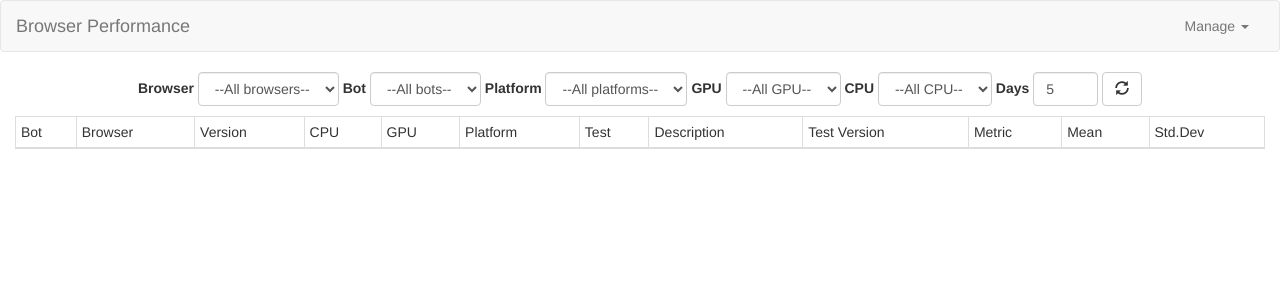
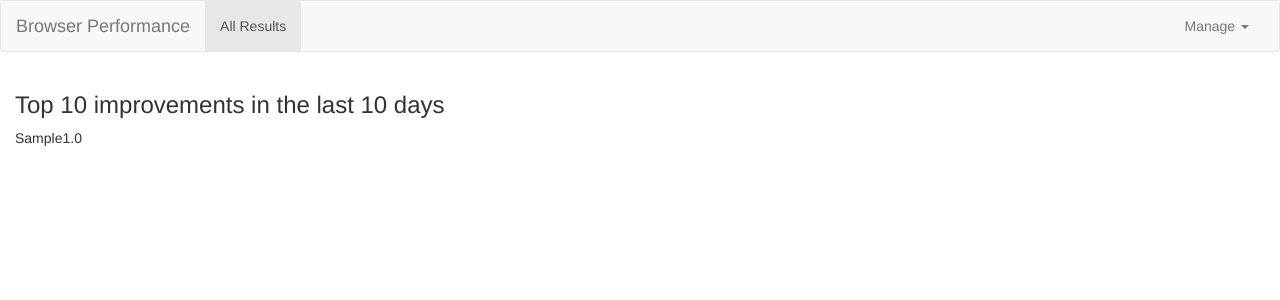
Before and after one commit to Igalia/browserperfdash, a Django app: page / in a window 1280 px wide. Shown: the top 300 px of the page. Run offline with Django 3.2, Linux system fonts and the light colour scheme; tables that the repository leaves empty hold one stand-in row (values such as "Sample post"); data that the repository does not hold is empty; some libraries are stand-ins or nearby versions.

Commit message:
Added in a 'delta' field to the botreportmodel calculating in improv/regression

```diff
--- a/dashboard/models.py
+++ b/dashboard/models.py
@@ -107,10 +107,10 @@ AGGREGATION_CHOICES = (
 
 class BotReportDataManger(models.Manager):
     def create_report(self, bot, browser, browser_version, root_test, test_path, test_version, aggregation,
-                      metric_tested, mean_value, stddev):
+                      metric_tested, mean_value, stddev, delta):
         bot_report_data = self.create(bot=bot, browser=browser, browser_version=browser_version, root_test=root_test,
                                       test_path=test_path, test_version=test_version, aggregation=aggregation,
-                                      metric_tested=metric_tested, mean_value=mean_value, stddev=stddev)
+                                      metric_tested=metric_tested, mean_value=mean_value, stddev=stddev, delta=delta)
         return bot_report_data
 
 
@@ -125,9 +125,11 @@ class BotReportData(models.Model):
     metric_tested = models.ForeignKey(MetricUnit, blank=False, null=False)
     mean_value = models.FloatField(_('Mean Value'),null=True, blank=True)
     stddev = models.FloatField(_('Standard Deviation'),null=True, blank=True)
+    delta = models.FloatField(_('Delta Field'), null=True, blank=True, default=0.00)
     timestamp = models.DateTimeField(auto_now_add=True)
 
     objects = BotReportDataManger()
 
     def __unicode__(self):
-        return self.bot.name
+        return self.bot.name + ":" + str(self.browser) + ":" + self.test_version + ":" +\
+               self.test_path + ":" + str(self.mean_value)
--- a/dashboard/serializers.py
+++ b/dashboard/serializers.py
@@ -60,4 +60,4 @@ class BotReportDataSerializer(serializers.ModelSerializer):
     class Meta:
         model = BotReportData
         fields = ('bot', 'gpu_type', 'cpu_arch', 'platform', 'browser', 'browser_version', 'root_test',
-                  'test_path', 'test_version', 'metric_tested', 'mean_value', 'stddev', 'days_since')
+                  'test_path', 'test_version', 'metric_tested', 'mean_value', 'stddev', 'days_since' ,'delta')
--- a/dashboard/templates/index.html
+++ b/dashboard/templates/index.html
@@ -1,104 +1,28 @@
 {% extends "static/base.html" %}
 {% load static %}
 {% block body %}
-    <div class="container-fluid" ng-controller="{% block ng_controller %}AppController{% endblock %}">
+    <div class="container-fluid">
         {% block content %}
             <div class="row">
                 <div class="container-fluid">
-                    <form class="form-inline">
-                        <div class="row" style="text-align: center">
-                            {% verbatim %}
-                            <div class="form-group">
-                                <label for="browsers">Browser</label>
-                                <select name="browser" class="form-control" ng-model="selectedBrowser"
-                                        ng-options="x.name for x in browsers">
-                                    <option value="">--All browsers--</option>
-                                </select>
-                            </div>
-                            <div class="form-group">
-                                <label for="bot">Bot</label>
-                                <select name="bot" class="form-control" ng-model="selectedBot"
-                                        ng-options="bot.name for bot in bots" ng-change="updateOtherCombos()">
-                                    <option value="">--All bots--</option>
-                                </select>
-                            </div>
-                            <div class="form-group">
-                                <label for="platform">Platform</label>
-                                <select name="platform" class="form-control" ng-model="selectedPlatform" ng-disabled="selectedBot">
-                                    <option value="">--All platforms--</option>
-                                    <option ng-repeat="x in platforms" value="{{ x.name }}">{{ x.name }}</option>
-                                    <option value="{{ selectedBot.platform }}" ng-selected="selectedBot" ng-show="selectedBot">
-                                        {{ selectedBot.platform}}</option>
-                                </select>
-                            </div>
-                            <div class="form-group">
-                                <label for="platform">GPU</label>
-                                <select name="gpu" class="form-control" ng-model="selectedGPU" ng-disabled="selectedBot">
-                                    <option value="">--All GPU--</option>
-                                    <option ng-repeat="x in gpus" value="{{ x.name }}">{{ x.name }}</option>
-                                    <option value="{{ selectedBot.gpuType }}" ng-selected="selectedBot" ng-show="selectedBot">
-                                        {{ selectedBot.gpuType}}</option>
-                                </select>
-                            </div>
-                            <div class="form-group">
-                                <label for="cpu">CPU</label>
-                                <select class="form-control" ng-model="selectedCPU" ng-disabled="selectedBot">
-                                    <option value="">--All CPU--</option>
-                                    <option ng-repeat="x in cpus" value="{{ x.name }}">{{ x.name }}</option>
-                                    <option value="{{ selectedBot.cpuArchitecture }}" ng-selected="selectedBot" ng-show="selectedBot">
-                                        {{ selectedBot.cpuArchitecture }}</option>
-                                </select>
-                            </div>
-                            <div class="form-group">
-                                <label for="days">Days</label>
-                                <input type="number" ng-init="selectedDays=5" min="0" max="20"  name="selectedDays"
-                                       data-ng-model="selectedDays" class="form-control" style="width: 65px;" id="selectedDays">
-                            </div>
-                            <button type="button" class="btn btn-default" ng-click="reload()" id="reload">
-                                <i class="glyphicon glyphicon-refresh"></i></button>
-                        </div>
-                        {% endverbatim %}
-                    </form>
-                </div>
-                <div class="col-md-12" style="padding-top: 10px;">
-                    <table class="table table-hover table-condensed table-bordered">
-                        <thead>
-                        <td>Bot</td>
-                        <td>Browser</td>
-                        <td>Version</td>
-                        <td>CPU</td>
-                        <td>GPU</td>
-                        <td>Platform</td>
-                        <td>Test</td>
-                        <td>Description</td>
-                        <td>Test Version</td>
-                        <td>Metric</td>
-                        <td>Mean</td>
-                        <td>Std.Dev</td>
-                        </thead>
-                        <tbody>
-                        {% verbatim %}
-                        <tr ng-repeat="data in reports | filter: { browser: selectedBrowser.id }
-                        | filter: {bot: selectedBot.name} | filter: {cpu_arch:selectedCPU}
-                        | filter: {platform: selectedPlatform } | filter: {gpu_type: selectedGPU}"
-                            ng-if="data.days_since < selectedDays">
-                            <td>{{ data.bot }}</td>
-                            <td>{{ data.browser }}</td>
-                            <td>{{ data.browser_version }}</td>
-                            <td>{{ data.cpu_arch}}</td>
-                            <td>{{ data.gpu_type }}</td>
-                            <td>{{ data.platform }}</td>
-                            <td>{{ data.root_test }}</td>
-                            <td>{{ data.test_path }}</td>
-                            <td>{{ data.test_version }}</td>
-                            <td>{{ data.metric_tested }}</td>
-                            <td>{{ data.mean_value }}</td>
-                            <td>{{ data.stddev }}</td>
+
+                    <h3> Top 10 improvements in the last 10 days</h3>
+                    <table>
+                    <tbody>
+                    {%  for obj in object_list %}
+                        <tr>
+                            <td>
+                                {{ obj.test_path }}
+                            </td>
+                        <td>
+                            {{ obj.delta }}
+                        </td>
                         </tr>
-                        {% endverbatim %}
-                        </tbody>
+                    {% endfor %}
+                    </tbody>
                     </table>
                 </div>
             </div>
-        {% endblock %}
+        {% endblock content %}
+    </div>
 {% endblock body %}
--- a/dashboard/templates/static/navbar_top.html
+++ b/dashboard/templates/static/navbar_top.html
@@ -14,6 +14,9 @@
 
         <!-- Collect the nav links, forms, and other content for toggling -->
         <div class="collapse navbar-collapse" id="bs-example-navbar-collapse-1">
+            <ul class="nav navbar-nav">
+                <li class="active"><a href="{%  url 'all_results' %}">All Results <span class="sr-only">(current)</span></a></li>
+            </ul>
             <ul class="nav navbar-nav navbar-right">
                 <li class="dropdown">
                     <a href="#" class="dropdown-toggle" data-toggle="dropdown" role="button" aria-haspopup="true" aria-expanded="false">Manage <span class="caret"></span></a>
--- a/dashboard/urls.py
+++ b/dashboard/urls.py
@@ -3,6 +3,7 @@ from dashboard.views import *
 from . import views
 
 urlpatterns = [
+    url(r'^all/$', AllResultsView.as_view(), name='all_results'),
     url(r'^bot-report', BotReportView.as_view()),
     url(r'^result/$', BotDataReportList.as_view(), name='result-list'),
     url(r'^browser/$', BrowsersList.as_view(), name='browser-list'),
--- a/dashboard/views.py
+++ b/dashboard/views.py
@@ -13,6 +13,9 @@ import json
 from helpers.benchmark_results import BenchmarkResults
 from django.views.generic import ListView
 from .serializers import *
+from django.db.models import Sum
+from django.db.models import F, Count
+from django.db.models import Max, Min
 
 import logging
 
@@ -73,8 +76,16 @@ class CPUArchitectureList(generics.ListAPIView):
     serializer_class = CPUArchitectureListSerializer
 
 
-class DefaultHomeView(TemplateView):
+class DefaultHomeView(ListView):
     template_name="index.html"
+
+    def get_queryset(self):
+        return BotReportData.objects.all()
+
+
+
+class AllResultsView(TemplateView):
+    template_name="allresults.html"
 
 
 class BotReportView(APIView):
@@ -92,6 +103,19 @@ class BotReportView(APIView):
     @classmethod
     def extract_aggregation(cls, metric):
         return metric.split(':')[1]
+
+    @classmethod
+    def process_delta(cls, test_version, browser, root_test, browser_version, test_path, mean_value):
+        delta = 0.0
+        # We take in the previous result (if exists)
+        previous_result = BotReportData.objects.filter(test_version__lt=test_version, browser=browser,
+                                                       root_test=root_test, browser_version=browser_version,
+                                                       test_path=test_path).order_by('-timestamp')[:1]
+        if previous_result:
+            for res in previous_result:
+                delta = float(mean_value)-float(res.mean_value)
+
+        return delta
 
     def post(self, request, format=None):
         try:
@@ -162,11 +186,13 @@ class BotReportView(APIView):
             else:
                 aggregation = 'None'
 
+            # Calculate the change and store it during processing the POST
+            delta = self.process_delta(test_version, browser, root_test, browser_version, raw_path, mean_value)
             report = BotReportData.objects.create_report(bot=bot, browser=browser, browser_version=browser_version,
                                                          root_test=root_test, test_path=raw_path,
                                                          test_version=test_version, aggregation=aggregation,
                                                          metric_tested= current_metric, mean_value=mean_value,
-                                                         stddev=stddev
+                                                         stddev=stddev,delta=delta
                                                          )
             if not report:
                 log.error("Failed inserting data for bot: %s, browser: %s, browser_version: %s, root_test: %s, "
```
Also changed, not shown: dashboard/templates/allresults.html (added, +104 -0 lines). Lines whose indentation alone changed are shown as unchanged.
